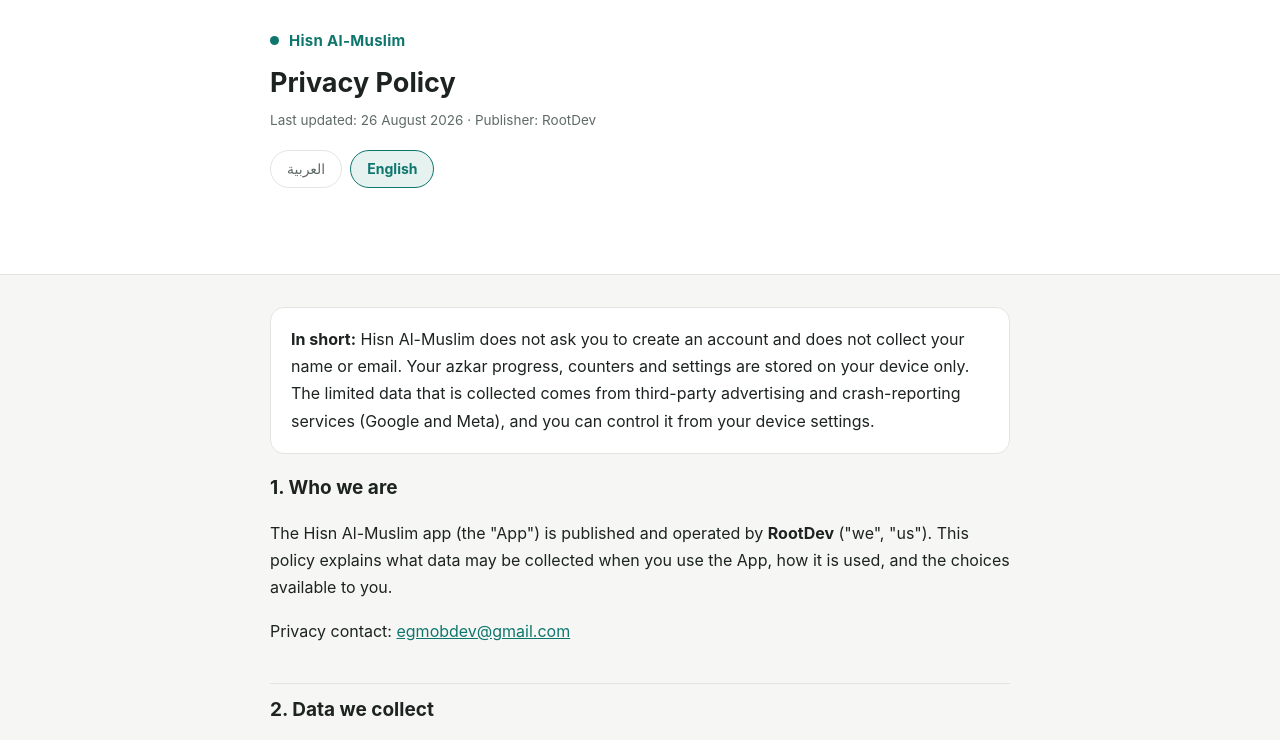
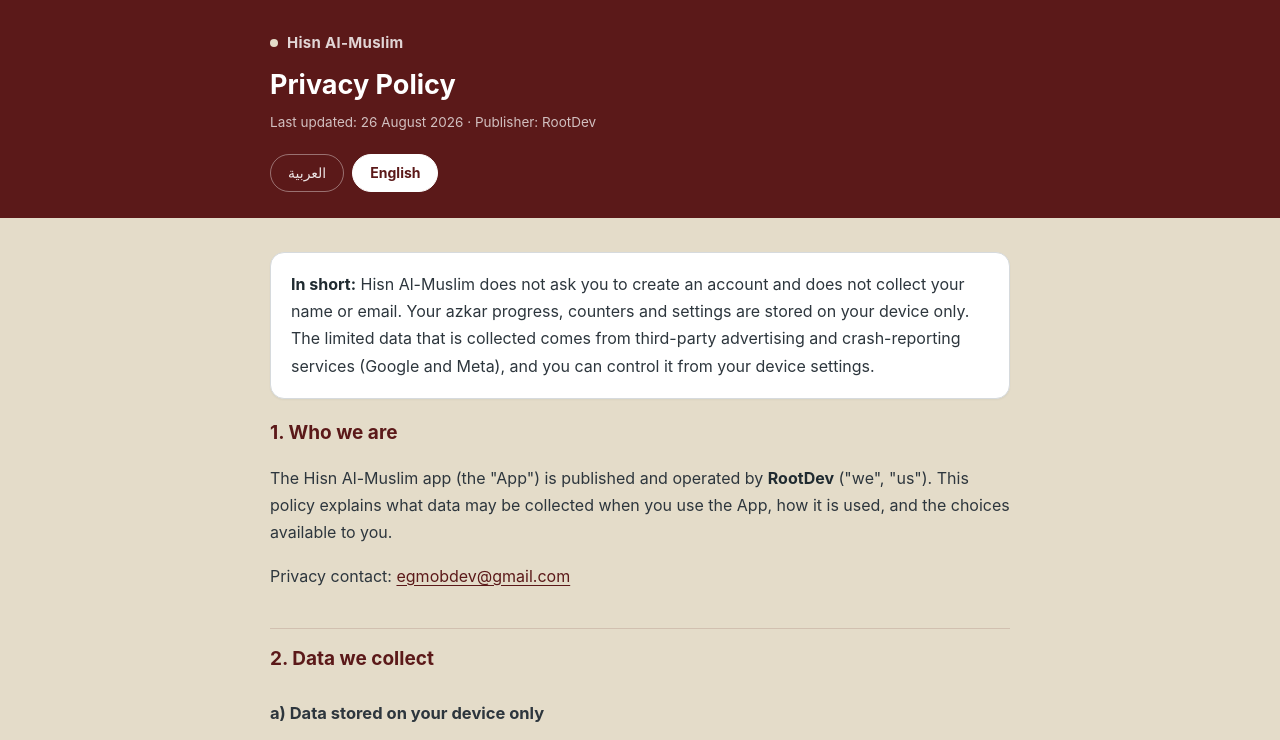
Before and after one commit to rootdev-egy/hisn-almuslim-legal, a plain HTML site: page privacy/index.html in a window 1280 px wide. Shown: the top 740 px of the page. Drawn offline with Linux system fonts and the light colour scheme.

Commit message:
Update style.css

```diff
--- a/assets/style.css
+++ b/assets/style.css
@@ -1,30 +1,25 @@
+/* Palette taken from the app's asset catalog:
+   primary #5B1919 (header bar) Â· secondary #E4DCC9 (screen background)
+   text_color #2D363D Â· hint_color #63737E Â· separator #D6DADD
+   The app is light-only, so these pages are too. */
+
 :root {
-  --bg: #f6f7f5;
+  --bg: #e4dcc9;
   --surface: #ffffff;
-  --text: #1c2321;
-  --muted: #5f6b66;
-  --accent: #0f766e;
-  --accent-soft: #e6f2f0;
-  --border: #e2e6e3;
+  --text: #2d363d;
+  --muted: #63737e;
+  --accent: #5b1919;
+  --accent-ink: #ffffff;
+  --accent-tint: rgba(91, 25, 25, .07);
+  --border: rgba(91, 25, 25, .14);
+  --border-soft: #d6dadd;
   --radius: 14px;
   --maxw: 780px;
 }
 
-@media (prefers-color-scheme: dark) {
-  :root {
-    --bg: #101412;
-    --surface: #171d1a;
-    --text: #e8ede9;
-    --muted: #9aa8a2;
-    --accent: #4db6ac;
-    --accent-soft: #16302c;
-    --border: #26302c;
-  }
-}
-
 * { box-sizing: border-box; }
 
-html { -webkit-text-size-adjust: 100%; }
+html { -webkit-text-size-adjust: 100%; background: var(--bg); }
 
 body {
   margin: 0;
@@ -42,18 +37,22 @@ body[dir="ltr"] {
 
 .wrap { max-width: var(--maxw); margin: 0 auto; padding: 0 20px 64px; }
 
+/* ---- header band: mirrors the app's maroon nav bar ---- */
+
 header.top {
-  background: var(--surface);
-  border-bottom: 1px solid var(--border);
-  padding: 28px 0 22px;
-  margin-bottom: 32px;
+  background: var(--accent);
+  color: var(--accent-ink);
+  padding: 30px 0 26px;
+  margin-bottom: 34px;
 }
+
+header.top .wrap { padding-bottom: 0; }
 
 .brand {
   display: flex;
   align-items: center;
-  gap: 10px;
-  color: var(--accent);
+  gap: 9px;
+  color: rgba(255, 255, 255, .82);
   font-weight: 700;
   font-size: 15px;
   letter-spacing: .02em;
@@ -61,35 +60,43 @@ header.top {
 }
 
 .brand .dot {
-  width: 9px; height: 9px; border-radius: 50%;
-  background: var(--accent); flex: none;
+  width: 8px; height: 8px; border-radius: 50%;
+  background: var(--bg); flex: none;
 }
 
-h1 { font-size: 27px; line-height: 1.4; margin: 0 0 8px; font-weight: 700; }
+header.top h1 {
+  font-size: 27px;
+  line-height: 1.4;
+  margin: 0 0 8px;
+  font-weight: 700;
+  color: var(--accent-ink);
+}
 
-.meta { color: var(--muted); font-size: 13.5px; margin: 0; }
+.meta { color: rgba(255, 255, 255, .72); font-size: 13.5px; margin: 0; }
 
-.langbar { display: flex; gap: 8px; margin-top: 18px; }
+.langbar { display: flex; gap: 8px; margin-top: 20px; }
 
 .langbar a {
   display: inline-block;
-  padding: 6px 16px;
+  padding: 6px 17px;
   border-radius: 999px;
-  border: 1px solid var(--border);
-  color: var(--muted);
+  border: 1px solid rgba(255, 255, 255, .38);
+  color: rgba(255, 255, 255, .88);
   text-decoration: none;
   font-size: 14px;
   transition: .15s;
 }
 
-.langbar a:hover { border-color: var(--accent); color: var(--accent); }
+.langbar a:hover { border-color: #fff; color: #fff; }
 
 .langbar a.active {
-  background: var(--accent-soft);
-  border-color: var(--accent);
+  background: #fff;
+  border-color: #fff;
   color: var(--accent);
   font-weight: 700;
 }
+
+/* ---- document body ---- */
 
 section[data-lang] { display: none; }
 section[data-lang].visible { display: block; }
@@ -97,14 +104,15 @@ section[data-lang].visible { display: block; }
 h2 {
   font-size: 19px;
   margin: 38px 0 12px;
-  padding-top: 10px;
+  padding-top: 14px;
   border-top: 1px solid var(--border);
   font-weight: 700;
+  color: var(--accent);
 }
 
 h2:first-of-type { border-top: none; margin-top: 8px; padding-top: 0; }
 
-h3 { font-size: 16.5px; margin: 24px 0 8px; font-weight: 700; color: var(--accent); }
+h3 { font-size: 16.5px; margin: 24px 0 8px; font-weight: 700; color: var(--text); }
 
 p, li { color: var(--text); }
 
@@ -112,14 +120,17 @@ ul { padding-inline-start: 22px; margin: 10px 0; }
 
 li { margin-bottom: 7px; }
 
-a { color: var(--accent); }
+a { color: var(--accent); text-underline-offset: 3px; }
+
+strong { color: #1f2a30; }
 
 .card {
   background: var(--surface);
-  border: 1px solid var(--border);
+  border: 1px solid var(--border-soft);
   border-radius: var(--radius);
   padding: 18px 20px;
   margin: 18px 0;
+  box-shadow: 0 1px 2px rgba(45, 54, 61, .05);
 }
 
 .card p:first-child { margin-top: 0; }
@@ -130,18 +141,21 @@ table {
   border-collapse: collapse;
   margin: 16px 0;
   font-size: 14.5px;
+  background: var(--surface);
+  border-radius: var(--radius);
+  overflow: hidden;
   display: block;
   overflow-x: auto;
 }
 
 th, td {
-  border: 1px solid var(--border);
+  border: 1px solid var(--border-soft);
   padding: 9px 12px;
   text-align: start;
   vertical-align: top;
 }
 
-th { background: var(--accent-soft); color: var(--accent); font-weight: 700; }
+th { background: var(--accent-tint); color: var(--accent); font-weight: 700; }
 
 footer.bottom {
   margin-top: 46px;
@@ -151,9 +165,10 @@ footer.bottom {
   font-size: 13.5px;
 }
 
-footer.bottom a { color: var(--muted); }
+footer.bottom a { color: var(--accent); }
 
 @media (max-width: 520px) {
-  h1 { font-size: 22px; }
+  header.top h1 { font-size: 22px; }
   body { font-size: 15.5px; }
+  header.top { padding: 24px 0 20px; margin-bottom: 26px; }
 }
```
